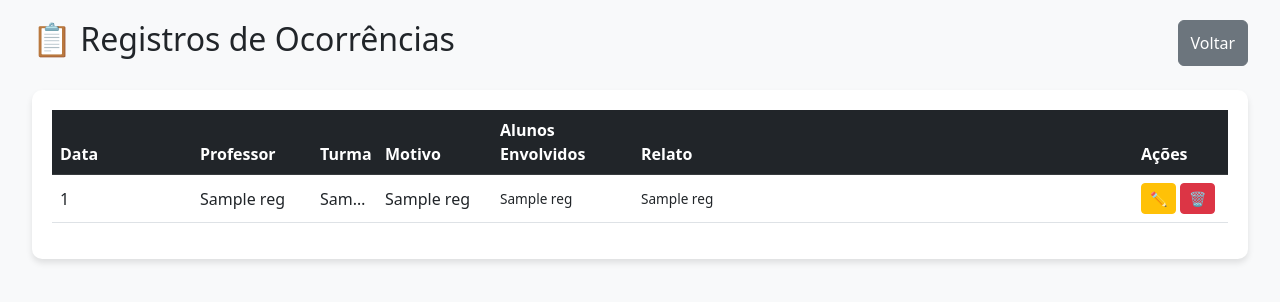
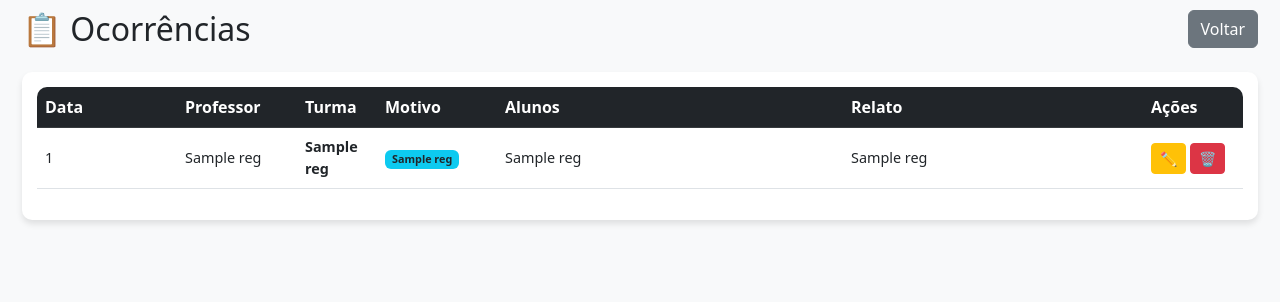
Before and after one commit to cristianofisico-escola/sistema-escolar-v1, a Flask app: template templates/consulta.html in a window 1280 px wide. Shown: the top 302 px of the page. Run offline with Flask 3, Linux system fonts and the light colour scheme; the template is opened without the code that fills it: most values are stand-ins (such as "Sample title", 1, 10 or a date in 2020); some libraries are stand-ins or nearby versions.

Commit message:
160226 20h50min

```diff
--- a/app.py
+++ b/app.py
@@ -12,6 +12,7 @@ def limpar_nome(nome):
     return nome.replace(" - ", "-").strip()
 
 def hora_brasilia():
+    # Usando utcnow() conforme seu original, mas corrigindo para o padrão atual se necessário
     return (datetime.utcnow() - timedelta(hours=3)).strftime('%d/%m/%Y %H:%M')
 
 @app.route('/')
@@ -71,4 +72,5 @@ def excluir(id):
     return jsonify({"status": "sucesso"})
 
 if __name__ == '__main__':
-    app.run(debug=True)
+    # Adicionei host='0.0.0.0' para garantir que o Codespaces sempre consiga expor a porta corretamente
+    app.run(debug=True, host='0.0.0.0', port=5000)
--- a/templates/consulta.html
+++ b/templates/consulta.html
@@ -1,80 +1,55 @@
-<!DOCTYPE html>
+<!doctype html>
 <html lang="pt-br">
-
   <head>
-    <meta charset="UTF-8">
+    <meta charset="UTF-8" />
+    <meta name="viewport" content="width=device-width, initial-scale=1.0">
     <title>Consulta de Ocorrências</title>
-    <link href="https://cdn.jsdelivr.net/npm/bootstrap@5.3.0/dist/css/bootstrap.min.css" rel="stylesheet">
-    <link href="https://cdn.jsdelivr.net/npm/tom-select@2.2.2/dist/css/tom-select.bootstrap5.min.css" rel="stylesheet">
+    <link href="https://cdn.jsdelivr.net/npm/bootstrap@5.3.0/dist/css/bootstrap.min.css" rel="stylesheet" />
+    <link href="https://cdn.jsdelivr.net/npm/tom-select@2.2.2/dist/css/tom-select.bootstrap5.min.css" rel="stylesheet" />
     <style>
-        body {
-            background-color: #f8f9fa;
-            padding: 20px;
-        }
+      body { background-color: #f8f9fa; padding: 10px; }
 
       .tabela-container {
         background: white;
-            padding: 20px;
+        padding: 15px;
         border-radius: 10px;
         box-shadow: 0 4px 6px rgba(0, 0, 0, 0.1);
       }
 
-        /* --- TABELA --- */
-        .table {
-            table-layout: fixed;
-            width: 100%;
+      /* --- AJUSTE PARA TABELA NÃO QUEBRAR NO CELULAR --- */
+      .table-responsive {
+        border-radius: 10px;
+        overflow-x: auto; /* Permite rolar para o lado no celular */
       }
 
-        .col-data {
-            width: 140px;
-        }
-
-        .col-prof {
-            width: 120px;
-        }
-
-        .col-turma {
-            width: 65px;
-        }
-
-        .col-motivo {
-            width: 115px;
-        }
-
-        .col-alunos {
-            width: auto;
-        }
-
-        .col-relato {
-            width: 500px;
-        }
-
-        .col-acoes {
-            width: 95px;
+      .table {
+        table-layout: auto; /* Deixa o navegador calcular a melhor largura */
+        width: 100%;
+        min-width: 800px; /* Garante que a tabela não esmague os dados */
       }
 
       .table td {
         vertical-align: middle;
-            overflow: hidden;
-            text-overflow: ellipsis;
-            white-space: nowrap;
+        font-size: 0.9rem;
       }
 
       .cell-break {
         white-space: normal !important;
         word-wrap: break-word;
+        min-width: 200px;
         font-size: 0.85rem;
         line-height: 1.2;
       }
 
-        /* --- TAGS DO MODAL (4 POR LINHA E SEM ESPAÇOS NO HIFEN) --- */
-        .ts-wrapper.multi .ts-control>div {
+      /* --- AJUSTE TAGS TOMSELECT NO MODAL --- */
+      .ts-wrapper.multi .ts-control > div {
         background-color: #dc3545 !important;
         color: white !important;
         border-radius: 4px !important;
         padding: 2px 25px 2px 8px !important;
-            width: 24% !important;
-            margin: 2px 0.5% !important;
+        width: auto !important; /* Ajustado para caber o nome */
+        max-width: 90%;
+        margin: 2px !important;
         overflow: hidden !important;
         text-overflow: ellipsis !important;
         white-space: nowrap !important;
@@ -82,54 +57,45 @@
         display: inline-block !important;
       }
 
-        .ts-wrapper.multi .ts-control>div .remove {
-            position: absolute !important;
-            right: 0 !important;
-            top: 0 !important;
-            width: 20px !important;
-            height: 100% !important;
-            border-left: 1px solid rgba(255, 255, 255, 0.2) !important;
-            display: flex !important;
-            align-items: center !important;
-            justify-content: center !important;
+      #edit-descricao {
+        min-height: 150px !important;
       }
 
-        #edit-alunos-select {
-            visibility: hidden !important;
-            height: 0 !important;
-            position: absolute !important;
-        }
+      /* ============================================= */
+      /* AJUSTES PARA TELAS PEQUENAS (CELULAR)         */
+      /* ============================================= */
+      @media (max-width: 768px) {
+        h2 { font-size: 1.4rem; }
+        .tabela-container { padding: 5px; }
 
-        #edit-descricao {
-            min-height: 200px !important;
-            resize: vertical;
-        }
-
-        .ts-dropdown {
-            z-index: 2000 !important;
+        /* Modal ocupa mais espaço no celular */
+        .modal-dialog { margin: 10px; }
+        .btn-sm { padding: 10px; } /* Botões maiores para o toque */
       }
     </style>
   </head>
 
   <body>
-
     <div class="container-fluid">
-        <div class="d-flex justify-content-between mb-4">
-            <h2>📋 Registros de Ocorrências</h2>
-            <button class="btn btn-secondary" onclick="window.location.href='/'">Voltar</button>
+      <div class="d-flex justify-content-between align-items-center mb-4">
+        <h2 class="mb-0">📋 Ocorrências</h2>
+        <button class="btn btn-secondary" onclick="window.location.href = '/'">
+          Voltar
+        </button>
       </div>
 
       <div class="tabela-container">
+        <div class="table-responsive">
           <table class="table table-hover">
             <thead class="table-dark">
               <tr>
-                        <th class="col-data">Data</th>
-                        <th class="col-prof">Professor</th>
-                        <th class="col-turma">Turma</th>
-                        <th class="col-motivo">Motivo</th>
-                        <th class="col-alunos">Alunos Envolvidos</th>
-                        <th class="col-relato">Relato</th>
-                        <th class="col-acoes">Ações</th>
+                <th style="width: 140px;">Data</th>
+                <th style="width: 120px;">Professor</th>
+                <th style="width: 80px;">Turma</th>
+                <th style="width: 120px;">Motivo</th>
+                <th>Alunos</th>
+                <th style="width: 300px;">Relato</th>
+                <th style="width: 100px;">Ações</th>
               </tr>
             </thead>
             <tbody>
@@ -137,19 +103,21 @@
               <tr>
                 <td>{{ reg[0] }}</td>
                 <td>{{ reg[1] }}</td>
-                        <td>{{ reg[2] }}</td>
-                        <td>{{ reg[3] }}</td>
+                <td><strong>{{ reg[2] }}</strong></td>
+                <td><span class="badge bg-info text-dark">{{ reg[3] }}</span></td>
                 <td class="cell-break">{{ reg[4] }}</td>
                 <td class="cell-break">{{ reg[5] }}</td>
                 <td>
-                            <button class="btn btn-warning btn-sm"
-                                onclick='abrirEdicao({{ loop.index0 }}, {{ reg | tojson | safe }})'>✏️</button>
+                  <div class="d-flex gap-1">
+                        <button class="btn btn-warning btn-sm" onclick='abrirEdicao({{ loop.index0 }}, {{ reg | tojson }})'>✏️</button>
                     <button class="btn btn-danger btn-sm" onclick="deletar({{ loop.index0 }})">🗑️</button>
+                  </div>
                 </td>
               </tr>
               {% endfor %}
             </tbody>
           </table>
+        </div>
       </div>
     </div>
 
@@ -162,38 +130,46 @@
           </div>
           <div class="modal-body">
             <form id="formEditar">
-                        <input type="hidden" id="edit-id" name="id">
-                        <input type="hidden" id="edit-data-original" name="data_original">
+              <input type="hidden" id="edit-id" name="id" />
+              <input type="hidden" id="edit-data-original" name="data_original" />
+
               <div class="row mb-3">
-                            <div class="col-md-6"><label class="fw-bold small">Professor</label><input type="text"
-                                    id="edit-professor" name="professor" class="form-control bg-light" readonly></div>
-                            <div class="col-md-6"><label class="fw-bold small">Turma</label><input type="text"
-                                    id="edit-turma" name="turma" class="form-control bg-light" readonly></div>
+                <div class="col-6">
+                  <label class="fw-bold small">Professor</label>
+                  <input type="text" id="edit-professor" name="professor" class="form-control bg-light" readonly />
                 </div>
+                <div class="col-6">
+                  <label class="fw-bold small">Turma</label>
+                  <input type="text" id="edit-turma" name="turma" class="form-control bg-light" readonly />
+                </div>
+              </div>
+
               <div class="mb-3">
                 <label class="fw-bold small">Alunos Envolvidos:</label>
                 <div id="wrapper-alunos"></div>
               </div>
+
               <div class="mb-3">
                 <label class="fw-bold small">Relato do Professor:</label>
                 <textarea id="edit-descricao" name="descricao" class="form-control"></textarea>
               </div>
+
               <div class="mb-2">
-                            <label class="fw-bold small">Motivo:</label><br>
+                <label class="fw-bold small">Motivo:</label><br />
+                <div class="d-flex flex-wrap gap-2">
                   {% for m in lista_motivos %}
-                            <div class="form-check form-check-inline">
-                                <input class="form-check-input" type="radio" name="motivo" value="{{ m }}"
-                                    id="m-{{ loop.index }}">
-                                <label class="form-check-label small">{{ m }}</label>
+                  <div class="form-check border p-2 rounded" style="min-width: 140px;">
+                    <input class="form-check-input ms-0" type="radio" name="motivo" value="{{ m }}" id="m-{{ loop.index }}" />
+                    <label class="form-check-label small ms-2">{{ m }}</label>
                   </div>
                   {% endfor %}
+                </div>
               </div>
             </form>
           </div>
           <div class="modal-footer">
             <button type="button" class="btn btn-outline-secondary" data-bs-dismiss="modal">Sair</button>
-                    <button type="button" id="btnSalvar" class="btn btn-primary px-4" onclick="salvarEdicao()">Salvar
-                        Alterações</button>
+            <button type="button" id="btnSalvar" class="btn btn-primary px-4" onclick="salvarEdicao()">Salvar</button>
           </div>
         </div>
       </div>
@@ -209,10 +185,7 @@
       let tomInstance = null;
       let dadosTemp = null;
 
-        // Função utilitária para limpar hifens: "8A - 2 - NOME" -> "8A-2-NOME"
-        function limparNome(nome) {
-            return nome.replace(/\s*-\s*/g, '-').trim();
-        }
+      function limparNome(nome) { return nome.replace(/\s*-\s*/g, '-').trim(); }
 
       function abrirEdicao(id, dados) {
         dadosTemp = dados;
@@ -234,10 +207,7 @@
         if (tomInstance) tomInstance.destroy();
         const select = document.getElementById('edit-alunos-select');
         const tChave = dadosTemp[2].trim();
-
-            // Limpamos os nomes que já estão salvos no registro
-            const jaSelecionados = dadosTemp[4] ?
-                dadosTemp[4].split(',').map(s => limparNome(s)) : [];
+        const jaSelecionados = dadosTemp[4] ? dadosTemp[4].split(',').map(s => limparNome(s)) : [];
 
         if (turmasAlunos[tChave]) {
           turmasAlunos[tChave].forEach(aluno => {
@@ -258,10 +228,7 @@
       function salvarEdicao() {
         const btn = document.getElementById('btnSalvar');
         btn.disabled = true;
-
-            // Antes de enviar, garantimos que os nomes selecionados vão sem espaços nos hifens
         const formData = new FormData(document.getElementById('formEditar'));
-
         fetch('/editar/' + document.getElementById('edit-id').value, {
           method: 'POST',
           body: formData
@@ -278,5 +245,4 @@
       }
     </script>
   </body>
-
 </html>
```
Also changed, not shown: templates/index.html (+28 -22 lines). Lines whose indentation alone changed are shown as unchanged.
